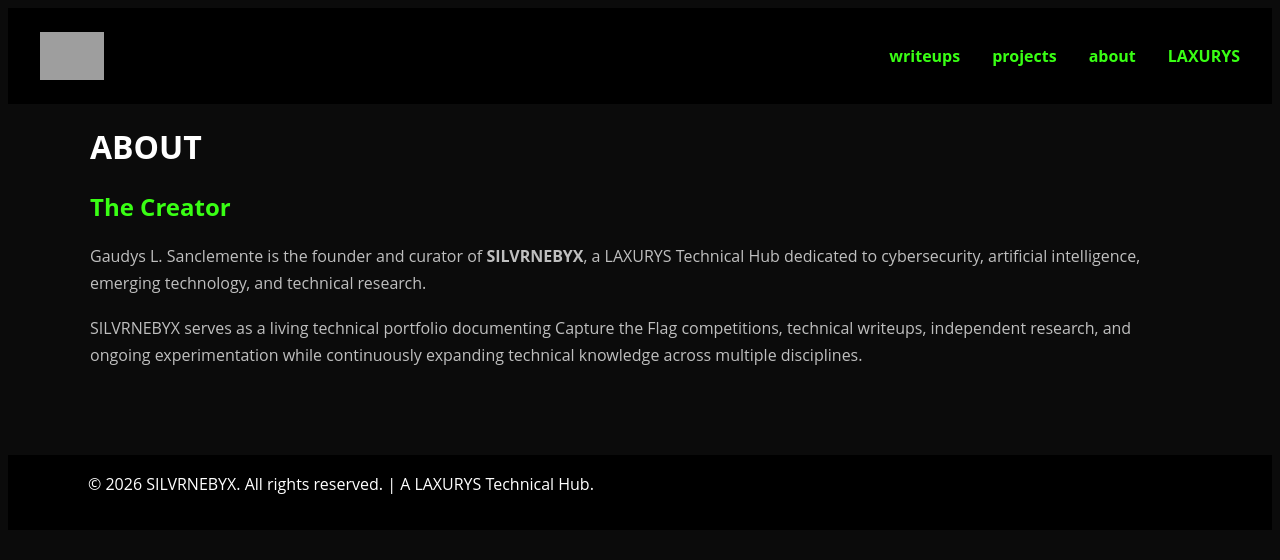
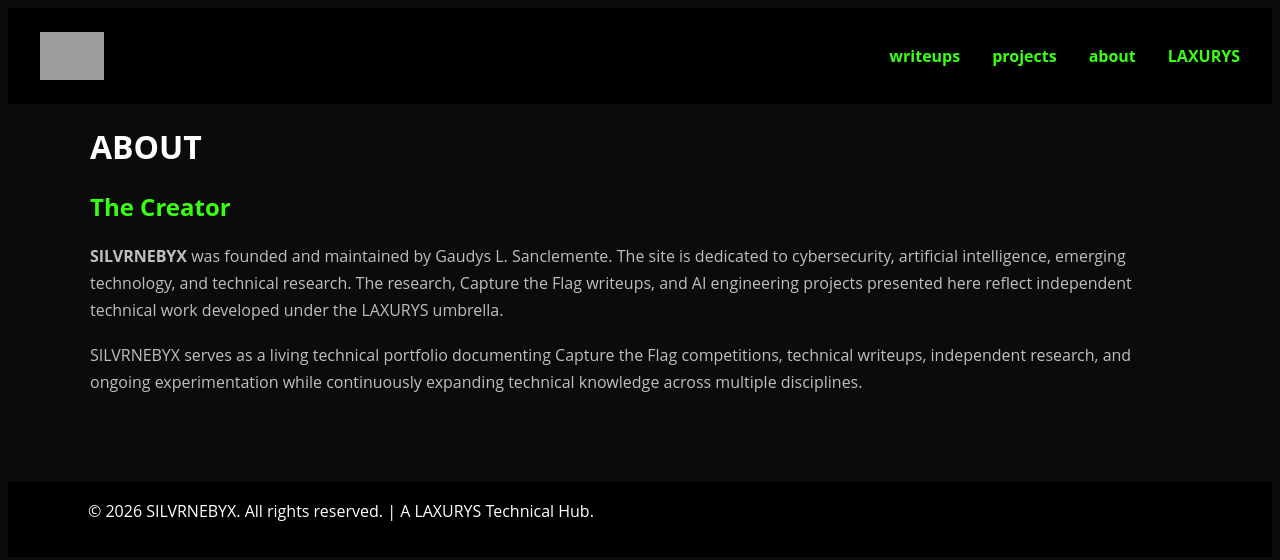
Before and after one commit to glsanclem/silvrnebyxlab, a Jekyll site: the page built from about.md, in a window 1280 px wide. Shown: the top 560 px of the page. Built offline with Jekyll 4.4.1, drawn with Linux system fonts in a browser that asks for light colours; grey boxes are pictures that could not be loaded.

Commit message:
Update about.md to clarify SILVRNEBYX details
Revised the description of SILVRNEBYX to clarify its purpose and the founder's role.

```diff
--- a/about.md
+++ b/about.md
@@ -7,6 +7,6 @@ title: "About"
 
 ## The Creator
 
-Gaudys L. Sanclemente is the founder and curator of **SILVRNEBYX**, a LAXURYS Technical Hub dedicated to cybersecurity, artificial intelligence, emerging technology, and technical research.
+**SILVRNEBYX** was founded and maintained by Gaudys L. Sanclemente. The site is dedicated to cybersecurity, artificial intelligence, emerging technology, and technical research. The research, Capture the Flag writeups, and AI engineering projects presented here reflect independent technical work developed under the LAXURYS umbrella.
 
 SILVRNEBYX serves as a living technical portfolio documenting Capture the Flag competitions, technical writeups, independent research, and ongoing experimentation while continuously expanding technical knowledge across multiple disciplines.
```
